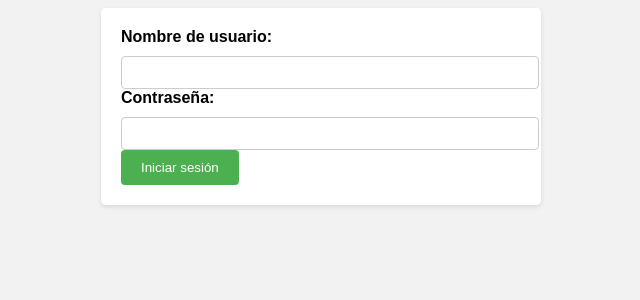
After one commit to AloRzs/camelloDjangoPrueba, a Django app: page /personas/login in a window 1280 px wide. The commit adds this page. Shown: the top 300 px of the page, without its empty margins (319-959 px from the left). Run offline with Django 3.2, Linux system fonts and the light colour scheme.

Commit message:
cambios
-se le agrego un login, se agrego un css para el login
-se trato de agregar funciones js creando una carpeta "miapp", para conectar con "contacto.html" y completar las validaciones, pero no resulto.
-se trato de hacer el ejercicio meteorológico pero no hay caso, habrá que verlo con mas tiempo.

```diff
--- a/envdemo/Scripts/django-admin.py
+++ b/envdemo/Scripts/django-admin.py
@@ -1,4 +1,4 @@
-#!C:\Users\alons\Desktop\Camello Traspaso Django\envdemo\Scripts\python.exe
+#!C:\Users\Mati\AppData\Local\Programs\Python\Python311
 # When the django-admin.py deprecation ends, remove this script.
 import warnings
 
--- a/envdemo/pyvenv.cfg
+++ b/envdemo/pyvenv.cfg
@@ -1,5 +1,5 @@
-home = C:\Users\alons\AppData\Local\Programs\Python\Python311
+home = C:\Users\Mati\AppData\Local\Programs\Python\Python311
 include-system-site-packages = false
 version = 3.11.3
-executable = C:\Users\alons\AppData\Local\Programs\Python\Python311\python.exe
-command = C:\Users\alons\AppData\Local\Programs\Python\Python311\python.exe -m venv C:\Users\alons\Desktop\Camello Traspaso Django\envdemo
+executable = C:\Users\Mati\AppData\Local\Programs\Python\Python311\python.exe
+command = C:\Users\Mati\AppData\Local\Programs\Python\Python311\python.exe -m venv C:\Users\alons\Desktop\Camello Traspaso Django\envdemo
--- a/instituto/personas/templates/html/index.html
+++ b/instituto/personas/templates/html/index.html
@@ -41,6 +41,9 @@
           <span class="carousel-control-next-icon" aria-hidden="true"></span>
           <span class="visually-hidden">Next</span>
         </button>
+
       </div>
       </div>
+
+
 {%endblock%}
--- /dev/null
+++ b/instituto/personas/templates/html/login.html
@@ -0,0 +1,26 @@
+{% load static %}
+
+
+<!DOCTYPE html>
+<html lang="en">
+<head>
+    <meta charset="UTF-8">
+    <meta http-equiv="X-UA-Compatible" content="IE=edge">
+    <meta name="viewport" content="width=device-width, initial-scale=1.0">
+    <title>Inicio de sesión</title>
+    <link rel="stylesheet" type="text/css" href='{% static "estilos/Login.css" %}'>
+</head>
+<body>
+    <form method="post" action="{% url 'login' %}">
+        {% csrf_token %}
+        <label for="username">Nombre de usuario:</label>
+        <input type="text" id="username" name="username" required><br>
+        <label for="password">Contraseña:</label>
+        <input type="password" id="password" name="password" required><br>
+        {% if error %}
+            <p class="error-message">{{ error }}</p>
+        {% endif %}
+        <input type="submit" value="Iniciar sesión">
+    </form>
+</body>
+</html>
--- a/instituto/personas/urls.py
+++ b/instituto/personas/urls.py
@@ -13,4 +13,10 @@ urlpatterns= [
     path('contacto',views.contacto, name='contacto'),
     path('nosotros',views.nosotros, name='nosotros'),
     path('ers',views.ers, name='ers'),
+
+
+#path de la func login
+    path('login', views.login, name='login'),
+    path('login/', views.login, name='login'),
+    path('logout/', views.logout_view, name='logout'),
 ]
--- a/instituto/personas/views.py
+++ b/instituto/personas/views.py
@@ -100,3 +100,39 @@ def compra(request):# compra
 
     context ={}
     return render(request,'html/compra.html',context)
+
+
+
+
+
+
+#configuracion de inicio de sesion
+usuarios = [
+{'username': 'mati', 'password': '123'},
+{'username': 'alonso', 'password': '123'},
+]
+
+#imports
+from django.shortcuts import render, redirect
+from django.contrib.auth import logout
+
+def login(request):
+    if request.method == 'POST':
+        username = request.POST['username']
+        password = request.POST['password']
+
+        # Verificar si el usuario existe en la lista
+        for usuario in usuarios:
+            if usuario['username'] == username and usuario['password'] == password:
+                request.session['username'] = username  # Guardar el nombre de usuario en la sesión
+                return redirect('index')  # Redirigir al usuario a la página de inicio del proyecto
+
+        error_message = 'Nombre de usuario o contraseña incorrectos.'
+        return render(request, 'html/login.html', {'error': error_message})
+    else:
+        return render(request, 'html/login.html')
+
+
+def logout_view(request):
+    logout(request)
+    return redirect('html/login.html')
--- /dev/null
+++ b/instituto/static/estilos/Login.css
@@ -0,0 +1,47 @@
+/* Login */
+
+body {
+    font-family: Arial, sans-serif;
+    background-color: #f2f2f2;
+}
+
+form {
+    max-width: 400px;
+    margin: 0 auto;
+    background-color: #fff;
+    padding: 20px;
+    border-radius: 5px;
+    box-shadow: 0 2px 5px rgba(0, 0, 0, 0.1);
+}
+
+label {
+    display: block;
+    margin-bottom: 10px;
+    font-weight: bold;
+}
+
+input[type="text"],
+input[type="password"] {
+    width: 100%;
+    padding: 8px;
+    border: 1px solid #ccc;
+    border-radius: 4px;
+}
+
+input[type="submit"] {
+    background-color: #4caf50;
+    color: #fff;
+    border: none;
+    padding: 10px 20px;
+    cursor: pointer;
+    border-radius: 4px;
+}
+
+input[type="submit"]:hover {
+    background-color: #45a049;
+}
+
+.error-message {
+    color: red;
+    margin-top: 10px;
+}
--- /dev/null
+++ b/instituto/static/miapp/funciones.js
@@ -0,0 +1,6 @@
+const myModal = document.getElementById('staticBackdrop')
+const myInput = document.getElementById('alertaModal')
+
+myModal.addEventListener('shown.bs.modal', () => {
+  myInput.focus()
+})
```
Also changed, not shown: instituto/personas/templates/html/contacto.html (+7 -4 lines), instituto/personas/templates/html/ers.html (+26 -5 lines), instituto/personas/templates/html/navbarPadre.html (+37 -0 lines), instituto/static/miapp/Contacto.js (added, +10 -0 lines), instituto/static/miapp/funcionesCompra.js (added, +51 -0 lines), instituto/db.sqlite3.
